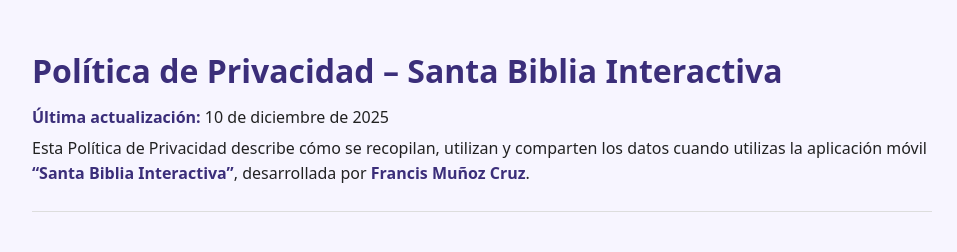
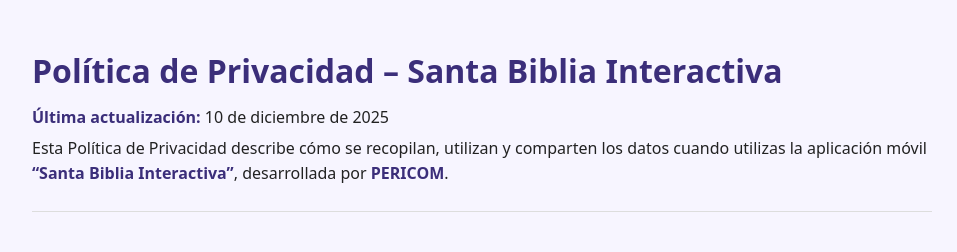
Before and after one commit to Perico-mc/santa-biblia-privacy-policy, a plain HTML site: page index.html in a window 1280 px wide. Shown: the top 252 px of the page, without its empty margins (158-1115 px from the left). Drawn offline with Linux system fonts and the light colour scheme.

Commit message:
Update index.html

```diff
--- a/index.html
+++ b/index.html
@@ -34,7 +34,7 @@
   <h1>Política de Privacidad – Santa Biblia Interactiva</h1>
   <p><strong>Última actualización:</strong> 10 de diciembre de 2025</p>
 
-  <p>Esta Política de Privacidad describe cómo se recopilan, utilizan y comparten los datos cuando utilizas la aplicación móvil <strong>“Santa Biblia Interactiva”</strong>, desarrollada por <strong>Francis Muñoz Cruz</strong>.</p>
+  <p>Esta Política de Privacidad describe cómo se recopilan, utilizan y comparten los datos cuando utilizas la aplicación móvil <strong>“Santa Biblia Interactiva”</strong>, desarrollada por <strong>PERICOM</strong>.</p>
 
   <hr>
 
```
